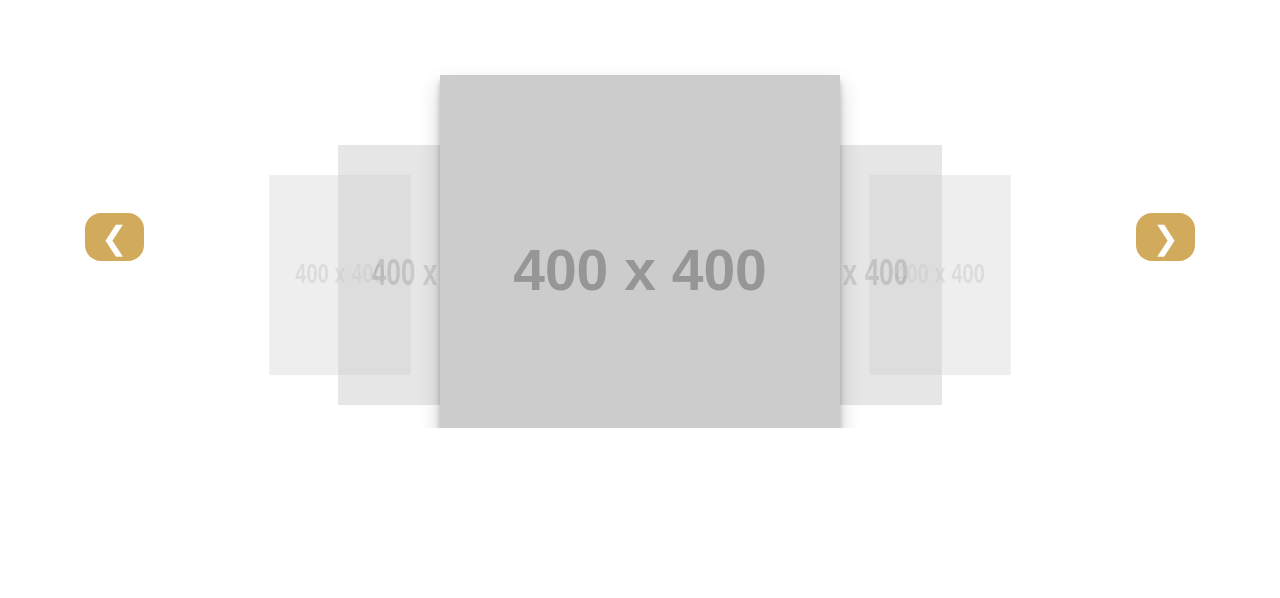
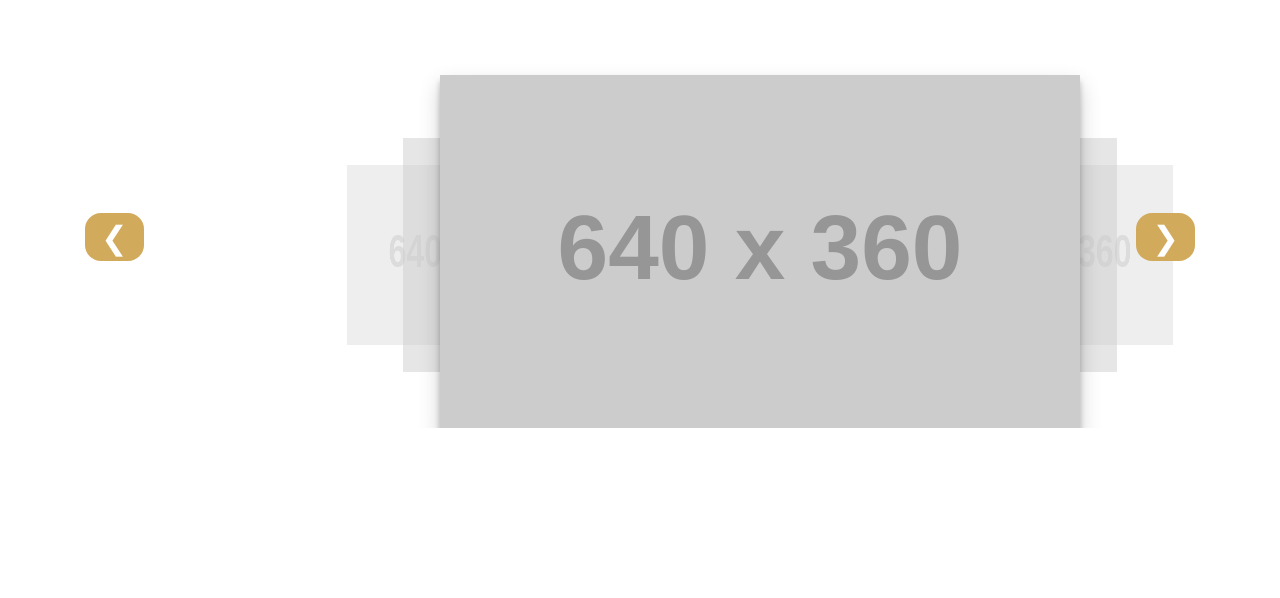
Before and after one commit to sajwansanjay/Project, a plain HTML site: page index.html in a window 1280 px wide. Shown: the part 1780-2378 px from the top of the page. Drawn offline with nearby package versions, Linux system fonts and the light colour scheme; placeholder pictures from the web are drawn by us.

Commit message:
Update index.html

```diff
--- a/index.html
+++ b/index.html
@@ -177,11 +177,16 @@
           <div class="nine columns">
             <div class="coverflow top10 bot10">
               <a class="prev-arrow"></a>
-              <a href=""><img src="http://placehold.it/400x400.jpg" class="coverflow__image img-fluid" /></a>
-              <a href=""><img src="http://placehold.it/400x400.jpg" class="coverflow__image img-fluid" /></a>
-              <a href=""><img src="http://placehold.it/400x400.jpg" class="coverflow__image img-fluid" /></a>
-              <a href=""><img src="http://placehold.it/400x400.jpg" class="coverflow__image img-fluid" /></a>
-              <a href=""><img src="http://placehold.it/400x400.jpg" class="coverflow__image img-fluid" /></a>
+              <a href=""><img src="https://dummyimage.com/640x360/fff/aaa
+" class="coverflow__image img-fluid" /></a>
+              <a href=""><img src="https://dummyimage.com/640x360/fff/aaa
+" class="coverflow__image img-fluid" /></a>
+              <a href=""><img src="https://dummyimage.com/640x360/fff/aaa
+" class="coverflow__image img-fluid" /></a>
+              <a href=""><img src="https://dummyimage.com/640x360/fff/aaa
+" class="coverflow__image img-fluid" /></a>
+              <a href=""><img src="https://dummyimage.com/640x360/fff/aaa
+" class="coverflow__image img-fluid" /></a>
               <a class="next-arrow"></a>
             </div>
           </div>
```
